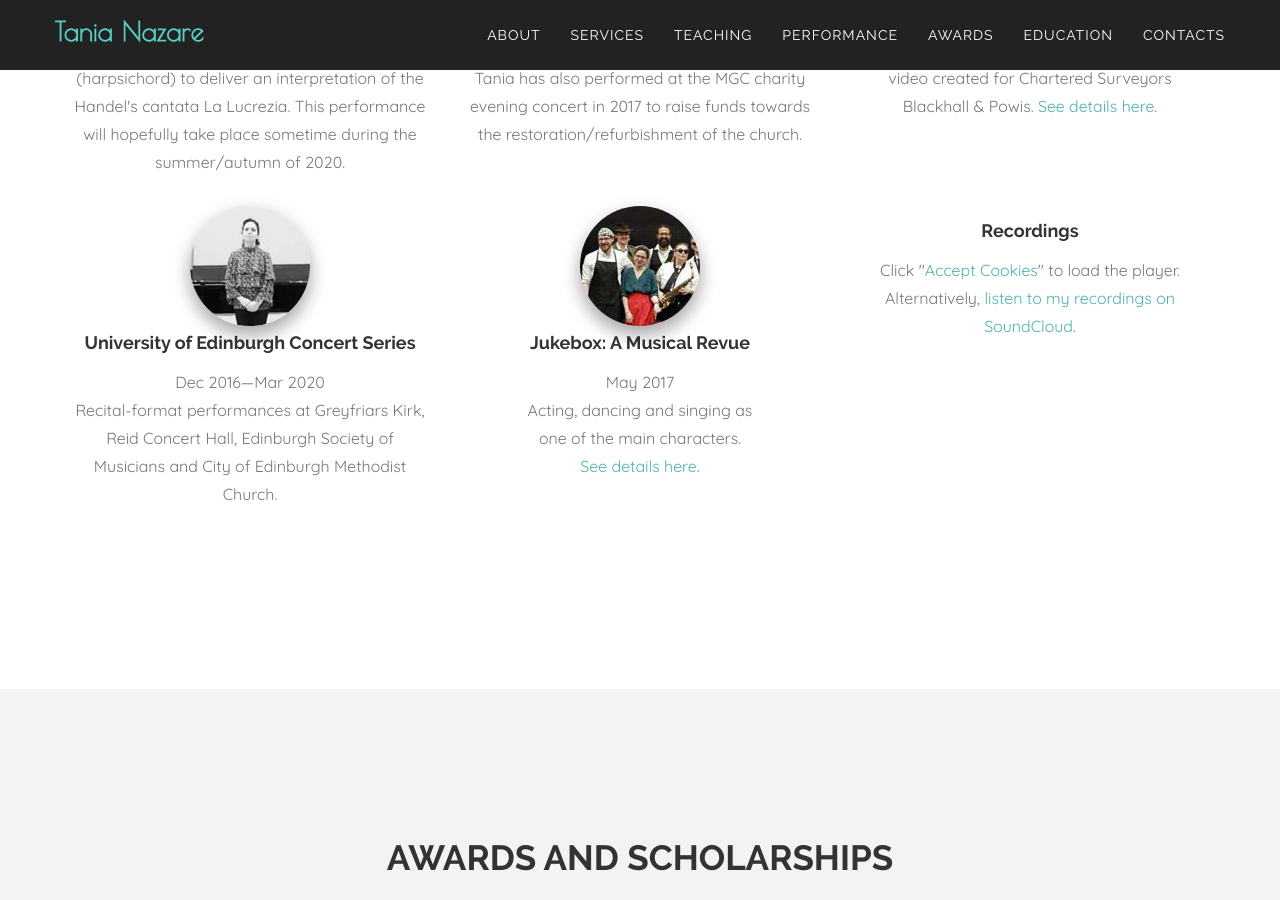
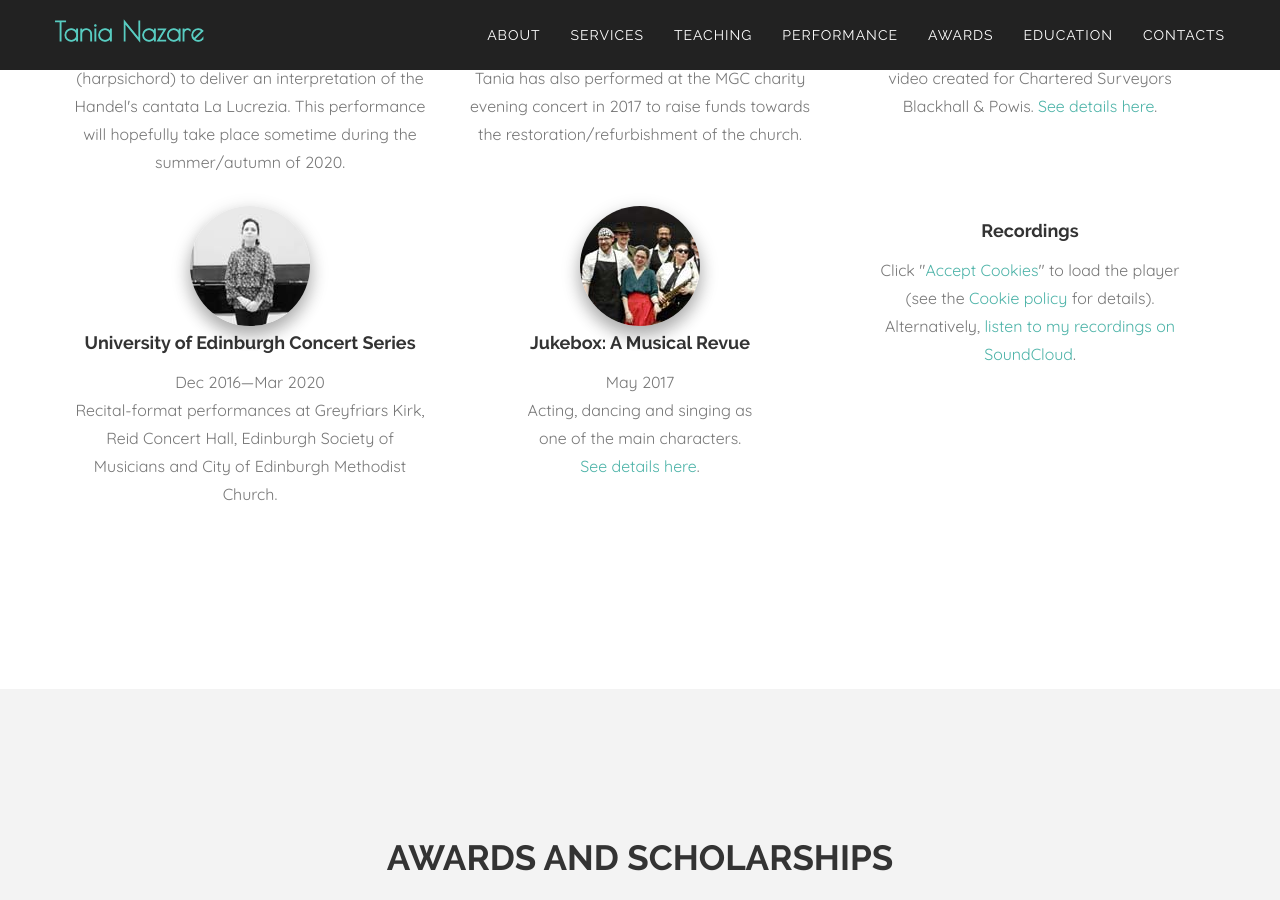
Before and after one commit to shopsoi/shopsoi.github.io, a Jekyll site: the page built from index.html, in a window 1280 px wide and 900 px high, scrolled down 4209 px. Built offline with Jekyll 4.4.1, drawn with Linux system fonts in a browser that asks for light colours.

Commit message:
Small fix

```diff
--- a/_includes/performance.html
+++ b/_includes/performance.html
@@ -49,7 +49,7 @@
                 <div class="col-md-4" id="soundcloud_container">
                     <h4 class="service-heading">Recordings</h4>
                     <div id="soundcloud-iframe-not-loaded"><p class="text-muted">
-                        Click "<a href="javascript:Array.from(document.getElementsByTagName('button')).filter(el => el.classList[0].startsWith('termly'))[1].click()">Accept Cookies</a>" to load the player.<br>
+                        Click "<a href="javascript:Array.from(document.getElementsByTagName('button')).filter(el => el.classList[0].startsWith('termly'))[1].click()">Accept Cookies</a>" to load the player<br>(see the <a href="{{ site.url | append: site.baseurl }}/cookie_policy">Cookie policy</a> for details).<br>
                         Alternatively, <a href="https://soundcloud.com/tania-nazare-868181251">listen to my recordings on SoundCloud</a>.</p>
                     </div>
                     <!-- <iframe class="lazyload" data-aid="AUDIO_IFRAME_RENDERED" height="280px" weight="80%" src="https://w.soundcloud.com/player/?url=https%3A//api.soundcloud.com/playlists/1038303736&amp;color=%23111111&amp;auto_play=false&amp;hide_related=false&amp;show_comments=true&amp;show_user=true&amp;show_reposts=false&amp;show_teaser=true&amp;visual=true" scrolling="no" frameborder="no" title="Clickable audio widget" style="text-align: right" ></iframe> -->
```
